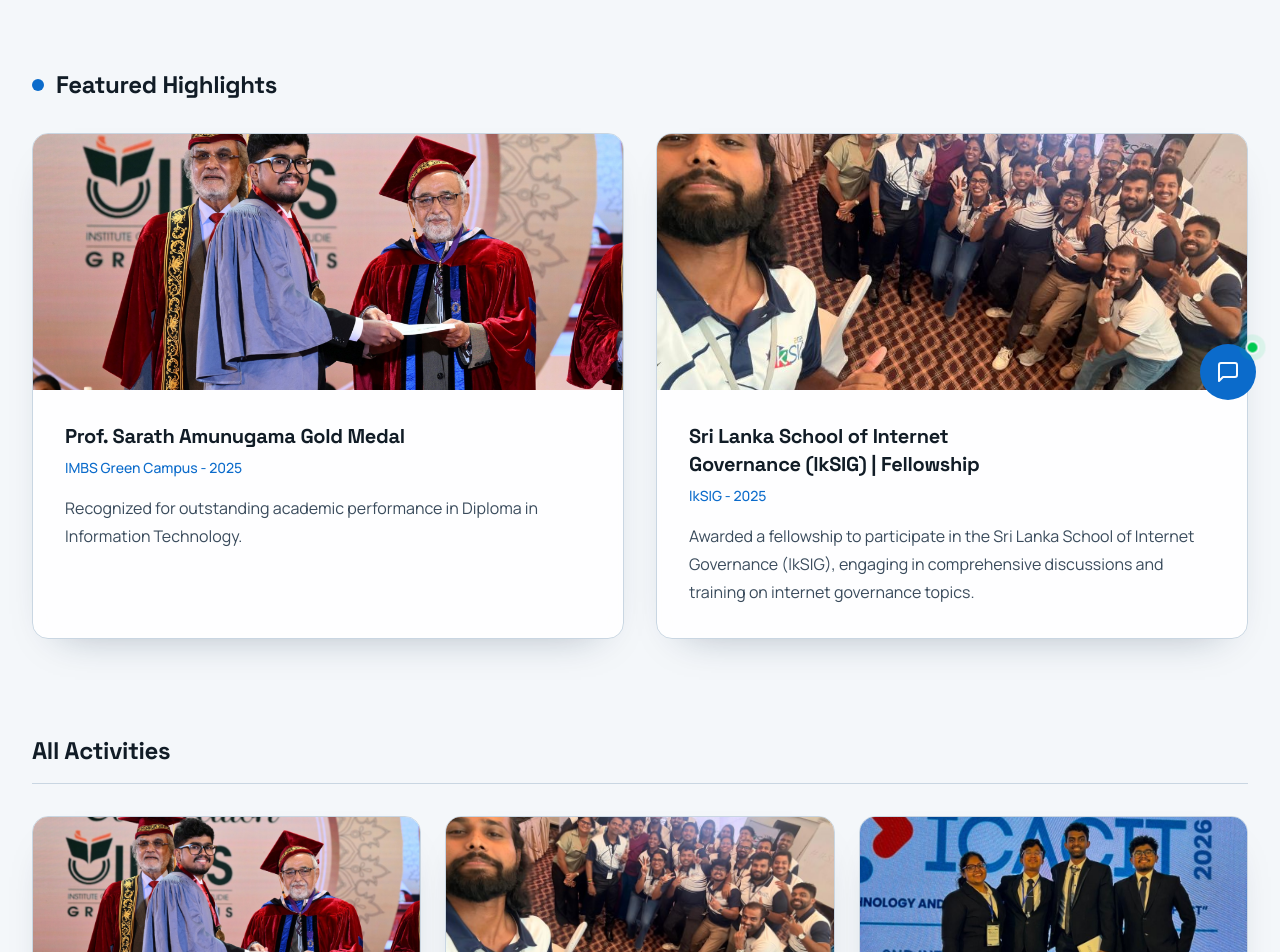
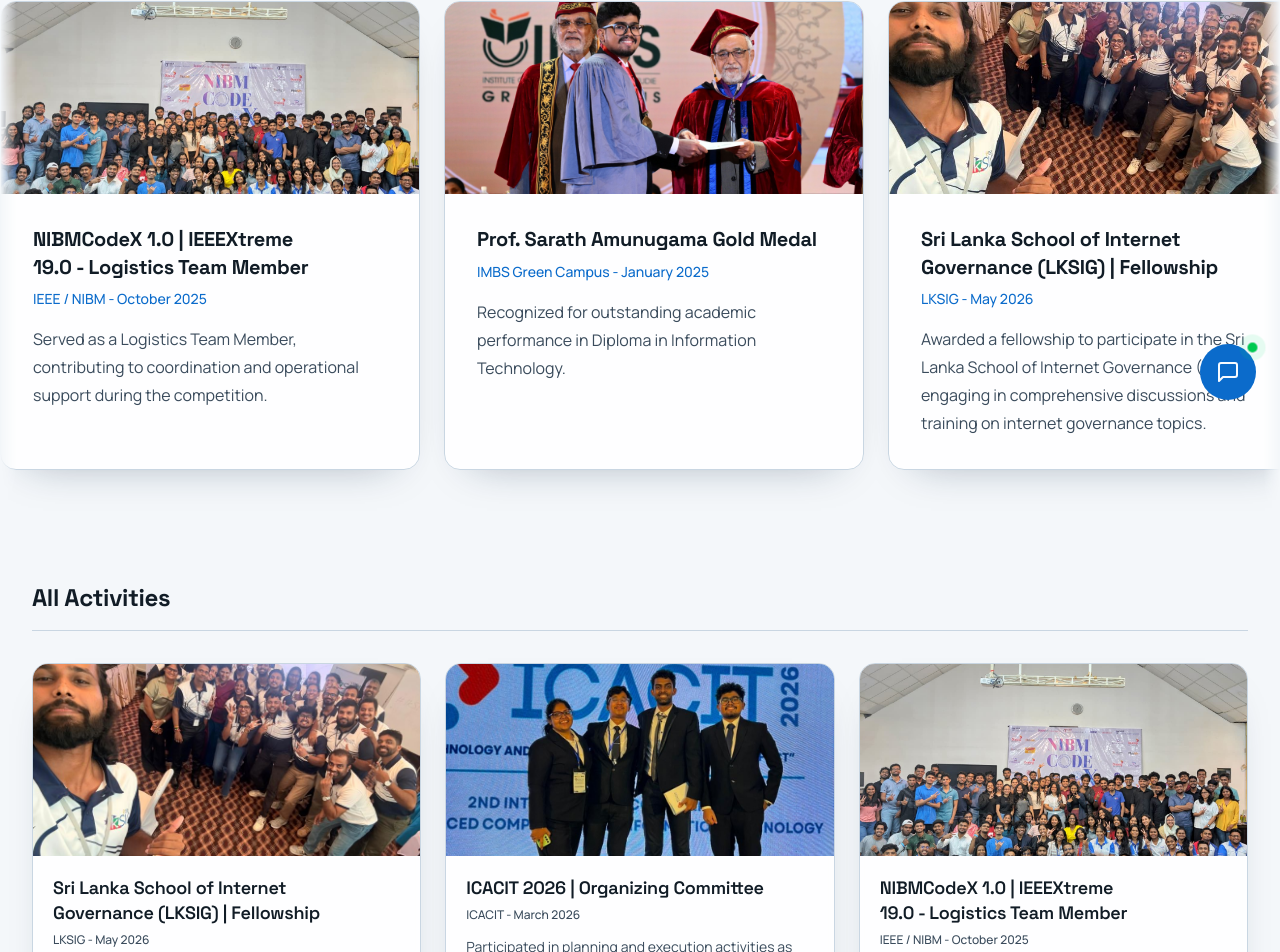
Before and after one commit to chandisarandeni/chandisarandeni-me, a Next.js app: page /recognitions in a window 1280 px wide. Shown: the part 376-1328 px from the top of the page. Built offline with nearby package versions, Linux system fonts and the light colour scheme.

Commit message:
feat: add achievements section and dedicated recognitions page with lightbox view ✅

```diff
--- a/app/(portfolio)/recognitions/page.tsx
+++ b/app/(portfolio)/recognitions/page.tsx
@@ -1,15 +1,41 @@
+"use client";
+
+import { useState, useEffect } from "react";
+import type { StaticImageData } from "next/image";
 import Image from "next/image";
 import Link from "next/link";
 import { BsArrowLeft } from "react-icons/bs";
+import { motion, AnimatePresence } from "framer-motion";
 import achievements from "@/src/_pages/home/seeds/achievements";
 import { ContentCard } from "@/src/_pages/home/components/ContentCard";
 import { Reveal } from "@/src/_pages/home/components/Reveal";
+import { HorizontalScrollCarousel } from "@/src/_pages/home/components/HorizontalScrollCarousel";
 
 export default function RecognitionsPage() {
   const featuredActivities = achievements.filter((a) => a.featured);
 
+  const [selectedImage, setSelectedImage] = useState<string | StaticImageData | null>(null);
+
+  useEffect(() => {
+    const handleKeyDown = (e: KeyboardEvent) => {
+      if (e.key === "Escape") setSelectedImage(null);
+    };
+    if (selectedImage) {
+      window.addEventListener("keydown", handleKeyDown);
+      document.body.style.overflow = "hidden";
+    } else {
+      document.body.style.overflow = "";
+    }
+    return () => {
+      window.removeEventListener("keydown", handleKeyDown);
+      document.body.style.overflow = "";
+    };
+  }, [selectedImage]);
+
   return (
-    <div className="mx-auto max-w-7xl px-6 lg:px-8 pt-16 sm:pt-24 pb-12 sm:pb-16 space-y-24">
+    <>
+      <div className="mx-auto max-w-7xl px-6 lg:px-8 pt-8 sm:pt-12 pb-12 sm:pb-16 space-y-12 sm:space-y-16">
+        <div className="space-y-6 sm:space-y-8">
           {/* Navigation */}
           <nav>
             <Link
@@ -23,15 +49,16 @@
 
           {/* Header */}
           <Reveal>
-        <header className="max-w-2xl space-y-4">
+            <header className="max-w-2xl space-y-3">
               <h1 className="text-4xl font-bold tracking-tight text-app-fg sm:text-5xl">
                 Recognitions & Activities
               </h1>
-          <p className="text-lg leading-8 text-muted-fg">
+              <p className="text-lg leading-7 text-muted-fg">
                 A comprehensive overview of my academic recognitions, professional certifications, and community involvement.
               </p>
             </header>
           </Reveal>
+        </div>
 
         {/* Featured Section */}
         {featuredActivities.length > 0 && (
@@ -46,23 +73,27 @@
               </h2>
             </Reveal>
 
-          <div className="grid gap-6 sm:grid-cols-2 lg:gap-8">
+            <div className="-mx-6 lg:-mx-8">
+              <HorizontalScrollCarousel>
                 {featuredActivities.map((item, index) => (
-              <Reveal key={`${item.title}-${index}`} className="h-full">
-                <ContentCard className="flex h-full flex-col overflow-hidden !p-0 border border-accent/20 shadow-md">
+                  <div key={`featured-${item.title}-${index}`} className="self-stretch w-[300px] sm:w-[360px] lg:w-[420px] shrink-0">
+                    <ContentCard className="flex h-full flex-col overflow-hidden !p-0 border border-accent/20">
                       {item.image && (
-                    <div className="relative h-64 w-full shrink-0 overflow-hidden bg-surface-elevated">
+                        <div
+                          className="relative h-48 w-full shrink-0 cursor-zoom-in overflow-hidden"
+                          onClick={() => setSelectedImage(item.image!)}
+                        >
                           <Image
                             src={item.image}
                             alt={item.title}
                             fill
                             className="object-cover transition-transform duration-500 hover:scale-105"
-                        sizes="(max-width: 768px) 100vw, 50vw"
+                            sizes="(max-width: 768px) 300px, 350px"
                           />
                         </div>
                       )}
                       <div className="flex flex-1 flex-col p-6 sm:p-8">
-                    <h3 className="text-xl font-bold text-app-fg">{item.title}</h3>
+                        <h3 className="text-xl font-bold text-app-fg leading-snug">{item.title}</h3>
                         <p className="mt-2 text-sm font-medium text-accent">
                           {[item.issuer, item.date].filter(Boolean).join(" - ")}
                         </p>
@@ -79,8 +110,9 @@
                         )}
                       </div>
                     </ContentCard>
-              </Reveal>
+                  </div>
                 ))}
+              </HorizontalScrollCarousel>
             </div>
           </section>
         )}
@@ -98,7 +130,10 @@
               <Reveal key={`all-${item.title}-${index}`} className="h-full">
                 <ContentCard className="flex h-full flex-col overflow-hidden !p-0">
                   {item.image && (
-                  <div className="relative h-48 w-full shrink-0 overflow-hidden bg-surface-elevated">
+                    <div
+                      className="relative h-48 w-full shrink-0 cursor-zoom-in overflow-hidden bg-surface-elevated"
+                      onClick={() => setSelectedImage(item.image!)}
+                    >
                       <Image
                         src={item.image}
                         alt={item.title}
@@ -131,5 +166,42 @@
           </div>
         </section>
       </div>
+
+      <AnimatePresence>
+        {selectedImage && (
+          <motion.div
+            initial={{ opacity: 0 }}
+            animate={{ opacity: 1 }}
+            exit={{ opacity: 0 }}
+            onClick={() => setSelectedImage(null)}
+            className="fixed inset-0 z-50 flex items-center justify-center bg-black/80 p-4 sm:p-8 backdrop-blur-sm cursor-zoom-out"
+          >
+            <motion.div
+              initial={{ scale: 0.95, opacity: 0 }}
+              animate={{ scale: 1, opacity: 1 }}
+              exit={{ scale: 0.95, opacity: 0 }}
+              transition={{ type: "spring", stiffness: 300, damping: 30 }}
+              className="relative h-full w-full max-w-5xl overflow-hidden rounded-lg bg-transparent"
+            >
+              <Image
+                src={selectedImage}
+                alt="Achievement Full View"
+                fill
+                className="object-contain"
+                sizes="100vw"
+                quality={100}
+                priority
+              />
+              <button
+                className="absolute right-4 top-4 rounded-full bg-black/50 p-2 text-white hover:bg-black/80 transition-colors cursor-pointer"
+                onClick={() => setSelectedImage(null)}
+              >
+                <svg xmlns="http://www.w3.org/2000/svg" width="24" height="24" viewBox="0 0 24 24" fill="none" stroke="currentColor" strokeWidth="2" strokeLinecap="round" strokeLinejoin="round"><line x1="18" y1="6" x2="6" y2="18"></line><line x1="6" y1="6" x2="18" y2="18"></line></svg>
+              </button>
+            </motion.div>
+          </motion.div>
+        )}
+      </AnimatePresence>
+    </>
   );
 }
--- a/src/_pages/home/components/AchievementsSection.tsx
+++ b/src/_pages/home/components/AchievementsSection.tsx
@@ -49,7 +49,7 @@
       >
         <HorizontalScrollCarousel>
           {data.map((item) => (
-            <div key={`${item.title}-${item.date}`} className="h-[440px] sm:h-[420px] xl:h-[450px] w-[280px] sm:w-[320px] shrink-0 sm:w-[350px]">
+            <div key={`${item.title}-${item.date}`} className="self-stretch w-[280px] sm:w-[320px] shrink-0 sm:w-[350px]">
               <ContentCard className="flex h-full flex-col overflow-hidden !p-0">
                 {item.image && (
                   <div
--- a/src/_pages/home/seeds/achievements.ts
+++ b/src/_pages/home/seeds/achievements.ts
@@ -16,20 +16,20 @@
 
 const achievements: AchievementItem[] = [
   {
-    title: "Prof. Sarath Amunugama Gold Medal",
-    issuer: "IMBS Green Campus",
-    date: "2025",
-    summary: "Recognized for outstanding academic performance in Diploma in Information Technology.",
-    image: medalImage,
+    title: "Sri Lanka School of Internet Governance (LKSIG) | Fellowship",
+    issuer: "LKSIG",
+    date: "May 2026",
+    summary: "Awarded a fellowship to participate in the Sri Lanka School of Internet Governance (LKSIG), engaging in comprehensive discussions and training on internet governance topics.",
+    image: lksigImage,
     featured: true
   },
   {
-    title: "Sri Lanka School of Internet Governance (lkSIG) | Fellowship",
-    issuer: "lkSIG",
-    date: "2025",
-    summary: "Awarded a fellowship to participate in the Sri Lanka School of Internet Governance (lkSIG), engaging in comprehensive discussions and training on internet governance topics.",
-    image: lksigImage,
-    featured: true
+    title: "ICACIT 2026 | Organizing Committee",
+    issuer: "ICACIT",
+    date: "March 2026",
+    summary: "Participated in planning and execution activities as part of the organizing team for the ICACIT conference.",
+    image: icacitImage,
+    featured: false
   },
   /*
   {
@@ -41,20 +41,20 @@
   },
   */
   {
-    title: "ICACIT 2026 | Organizing Committee",
-    issuer: "ICACIT",
-    date: "2026",
-    summary: "Participated in planning and execution activities as part of the organizing team for the ICACIT conference.",
-    image: icacitImage,
-    featured: false
+    title: "NIBMCodeX 1.0 | IEEEXtreme 19.0 - Logistics Team Member",
+    issuer: "IEEE / NIBM",
+    date: "October 2025",
+    summary: "Served as a Logistics Team Member, contributing to coordination and operational support during the competition.",
+    image: codex1Image,
+    featured: true
   },
   {
-    title: "NIBMCodeX 1.0 | IEEEXtreme 19.0 - Logistics Team Member",
-    issuer: "IEEE / NIBM",
-    date: "2024",
-    summary: "Served as a Logistics Team Member, contributing to coordination and operational support during the competition.",
-    image: codex1Image,
-    featured: false
+    title: "Prof. Sarath Amunugama Gold Medal",
+    issuer: "IMBS Green Campus",
+    date: "January 2025",
+    summary: "Recognized for outstanding academic performance in Diploma in Information Technology.",
+    image: medalImage,
+    featured: true
   },
   /*
   {
```
Lines whose indentation alone changed are shown as unchanged.
